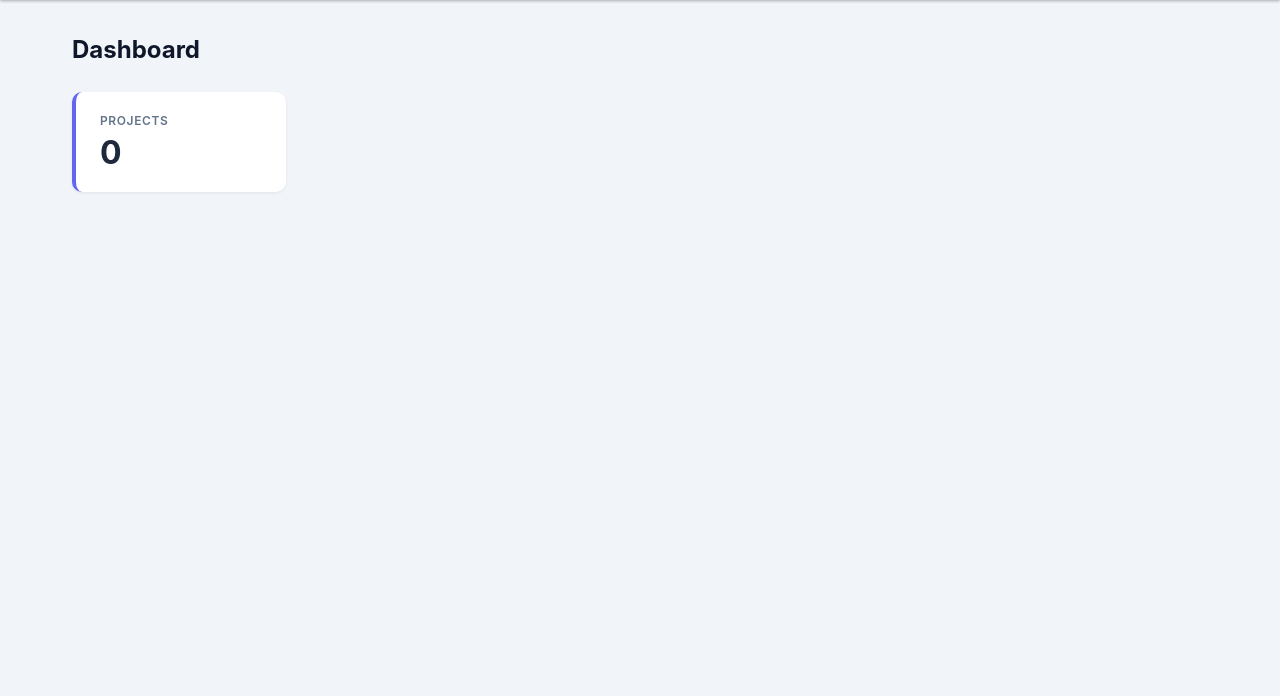
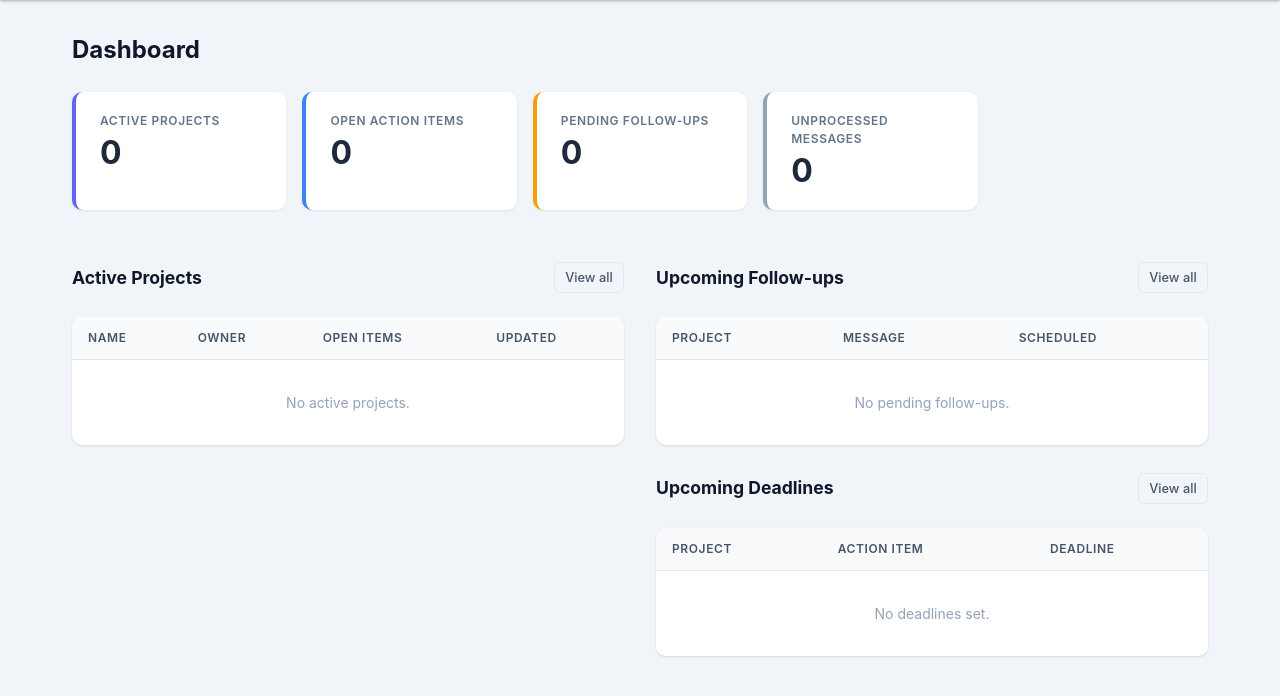
Before and after one commit to jfeliu/traick, a FastAPI app: page /admin/ in a window 1280 px wide. Shown: the part 56-752 px from the top of the page. Run offline with FastAPI, Linux system fonts and the light colour scheme; the visitor is signed in with stand-in values (Sample User, id 1); data that the repository does not hold is empty.

Commit message:
Update dashboard page

```diff
--- a/traick/admin/router.py
+++ b/traick/admin/router.py
@@ -77,10 +77,71 @@ async def logout(request: Request):
 @protected.get("/", response_class=HTMLResponse)
 async def admin_dashboard(request: Request):
     async with aiosqlite.connect(settings.db_path) as db:
-        cursor = await db.execute("SELECT COUNT(*) FROM projects")
-        (count,) = await cursor.fetchone()
+        db.row_factory = aiosqlite.Row
+
+        (active_projects,) = await (await db.execute(
+            "SELECT COUNT(*) FROM projects WHERE status = 'active'"
+        )).fetchone()
+        (open_action_items,) = await (await db.execute(
+            "SELECT COUNT(*) FROM action_items WHERE status = 'open'"
+        )).fetchone()
+        (pending_follow_ups,) = await (await db.execute(
+            "SELECT COUNT(*) FROM follow_ups WHERE sent = 0"
+        )).fetchone()
+        (unprocessed_messages,) = await (await db.execute(
+            "SELECT COUNT(*) FROM raw_messages WHERE processed = 0"
+        )).fetchone()
+
+        cursor = await db.execute(
+            """
+            SELECT p.id, p.name, p.owner_number, p.status, p.updated_at,
+                   COUNT(CASE WHEN ai.status = 'open' THEN 1 END) AS open_items
+            FROM projects p
+            LEFT JOIN action_items ai ON p.id = ai.project_id
+            WHERE p.status = 'active'
+            GROUP BY p.id
+            ORDER BY p.updated_at DESC
+            LIMIT 6
+            """
+        )
+        recent_projects = await cursor.fetchall()
+
+        cursor = await db.execute(
+            """
+            SELECT fu.id, fu.message, fu.scheduled_at, p.id AS project_id, p.name AS project_name
+            FROM follow_ups fu
+            JOIN projects p ON fu.project_id = p.id
+            WHERE fu.sent = 0
+            ORDER BY fu.scheduled_at ASC
+            LIMIT 5
+            """
+        )
+        upcoming_follow_ups = await cursor.fetchall()
+
+        cursor = await db.execute(
+            """
+            SELECT ai.id, ai.description, ai.deadline, p.id AS project_id, p.name AS project_name
+            FROM action_items ai
+            JOIN projects p ON ai.project_id = p.id
+            WHERE ai.status = 'open' AND ai.deadline IS NOT NULL
+            ORDER BY ai.deadline ASC
+            LIMIT 5
+            """
+        )
+        items_with_deadlines = await cursor.fetchall()
+
     return templates.TemplateResponse(
-        request=request, name="dashboard.html", context={"project_count": count}
+        request=request,
+        name="dashboard.html",
+        context={
+            "active_projects": active_projects,
+            "open_action_items": open_action_items,
+            "pending_follow_ups": pending_follow_ups,
+            "unprocessed_messages": unprocessed_messages,
+            "recent_projects": recent_projects,
+            "upcoming_follow_ups": upcoming_follow_ups,
+            "items_with_deadlines": items_with_deadlines,
+        },
     )
 
 
--- a/traick/admin/static/style.css
+++ b/traick/admin/static/style.css
@@ -249,6 +249,25 @@ tbody td {
 }
 .filter-select:focus { border-color: #6366f1; }
 
+/* ── Dashboard two-column grid ── */
+.dash-grid {
+    display: grid;
+    grid-template-columns: 1fr 1fr;
+    gap: 0 2rem;
+    align-items: start;
+}
+@media (max-width: 900px) {
+    .dash-grid { grid-template-columns: 1fr; }
+}
+
+/* ── Inline table link ── */
+.row-link {
+    color: #1e293b;
+    text-decoration: none;
+    font-weight: 500;
+}
+.row-link:hover { color: #6366f1; text-decoration: underline; }
+
 /* ── Detail page ── */
 .back-link {
     display: inline-block;
--- a/traick/admin/templates/dashboard.html
+++ b/traick/admin/templates/dashboard.html
@@ -5,10 +5,126 @@
 <div class="page-header">
     <h1>Dashboard</h1>
 </div>
+
 <div class="stats-grid">
     <div class="stat-card">
-        <div class="stat-label">Projects</div>
-        <div class="stat-value">{{ project_count }}</div>
+        <div class="stat-label">Active Projects</div>
+        <div class="stat-value">{{ active_projects }}</div>
+    </div>
+    <div class="stat-card" style="border-left-color:#3b82f6;">
+        <div class="stat-label">Open Action Items</div>
+        <div class="stat-value">{{ open_action_items }}</div>
+    </div>
+    <div class="stat-card" style="border-left-color:#f59e0b;">
+        <div class="stat-label">Pending Follow-ups</div>
+        <div class="stat-value">{{ pending_follow_ups }}</div>
+    </div>
+    <div class="stat-card" style="border-left-color:#94a3b8;">
+        <div class="stat-label">Unprocessed Messages</div>
+        <div class="stat-value">{{ unprocessed_messages }}</div>
     </div>
 </div>
+
+<div class="dash-grid">
+
+    <div>
+        <div class="page-header section-subheader">
+            <h2 class="section-title">Active Projects</h2>
+            <a href="/admin/projects" class="btn btn-secondary btn-sm">View all</a>
+        </div>
+        <div class="card detail-section">
+            <div class="table-wrapper">
+                <table>
+                    <thead>
+                        <tr>
+                            <th>Name</th>
+                            <th>Owner</th>
+                            <th>Open Items</th>
+                            <th>Updated</th>
+                        </tr>
+                    </thead>
+                    <tbody>
+                        {% for p in recent_projects %}
+                        <tr>
+                            <td><a href="/admin/projects/{{ p['id'] }}" class="row-link">{{ p['name'] }}</a></td>
+                            <td>{{ p['owner_number'] }}</td>
+                            <td>
+                                {% if p['open_items'] %}
+                                <span class="badge badge-open">{{ p['open_items'] }}</span>
+                                {% else %}
+                                <span style="color:#94a3b8;">—</span>
+                                {% endif %}
+                            </td>
+                            <td><span data-utc="{{ p['updated_at'] }}">{{ p['updated_at'] }}</span></td>
+                        </tr>
+                        {% else %}
+                        <tr><td colspan="4" style="text-align:center;color:#94a3b8;padding:2rem;">No active projects.</td></tr>
+                        {% endfor %}
+                    </tbody>
+                </table>
+            </div>
+        </div>
+    </div>
+
+    <div>
+        <div class="page-header section-subheader">
+            <h2 class="section-title">Upcoming Follow-ups</h2>
+            <a href="/admin/follow_ups" class="btn btn-secondary btn-sm">View all</a>
+        </div>
+        <div class="card detail-section">
+            <div class="table-wrapper">
+                <table>
+                    <thead>
+                        <tr>
+                            <th>Project</th>
+                            <th>Message</th>
+                            <th>Scheduled</th>
+                        </tr>
+                    </thead>
+                    <tbody>
+                        {% for fu in upcoming_follow_ups %}
+                        <tr>
+                            <td><a href="/admin/projects/{{ fu['project_id'] }}" class="row-link">{{ fu['project_name'] }}</a></td>
+                            <td>{{ fu['message'] }}</td>
+                            <td><span data-utc="{{ fu['scheduled_at'] }}">{{ fu['scheduled_at'] }}</span></td>
+                        </tr>
+                        {% else %}
+                        <tr><td colspan="3" style="text-align:center;color:#94a3b8;padding:2rem;">No pending follow-ups.</td></tr>
+                        {% endfor %}
+                    </tbody>
+                </table>
+            </div>
+        </div>
+
+        <div class="page-header section-subheader">
+            <h2 class="section-title">Upcoming Deadlines</h2>
+            <a href="/admin/action_items" class="btn btn-secondary btn-sm">View all</a>
+        </div>
+        <div class="card detail-section">
+            <div class="table-wrapper">
+                <table>
+                    <thead>
+                        <tr>
+                            <th>Project</th>
+                            <th>Action Item</th>
+                            <th>Deadline</th>
+                        </tr>
+                    </thead>
+                    <tbody>
+                        {% for ai in items_with_deadlines %}
+                        <tr>
+                            <td><a href="/admin/projects/{{ ai['project_id'] }}" class="row-link">{{ ai['project_name'] }}</a></td>
+                            <td>{{ ai['description'] }}</td>
+                            <td>{{ ai['deadline'] }}</td>
+                        </tr>
+                        {% else %}
+                        <tr><td colspan="3" style="text-align:center;color:#94a3b8;padding:2rem;">No deadlines set.</td></tr>
+                        {% endfor %}
+                    </tbody>
+                </table>
+            </div>
+        </div>
+    </div>
+
+</div>
 {% endblock %}
```
